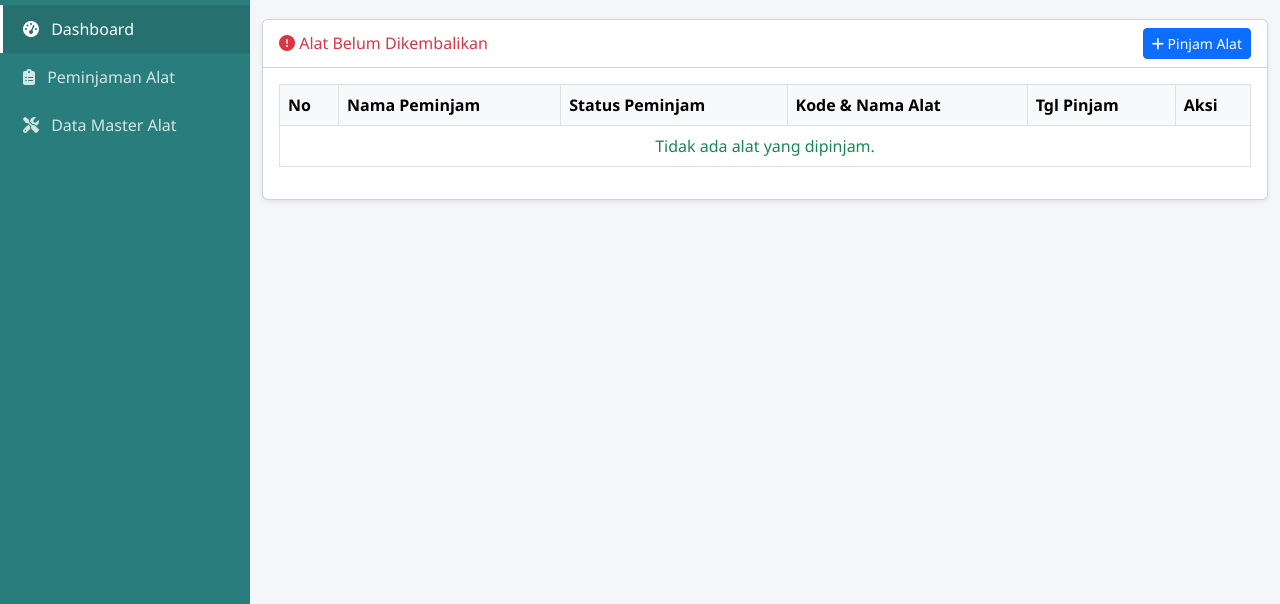
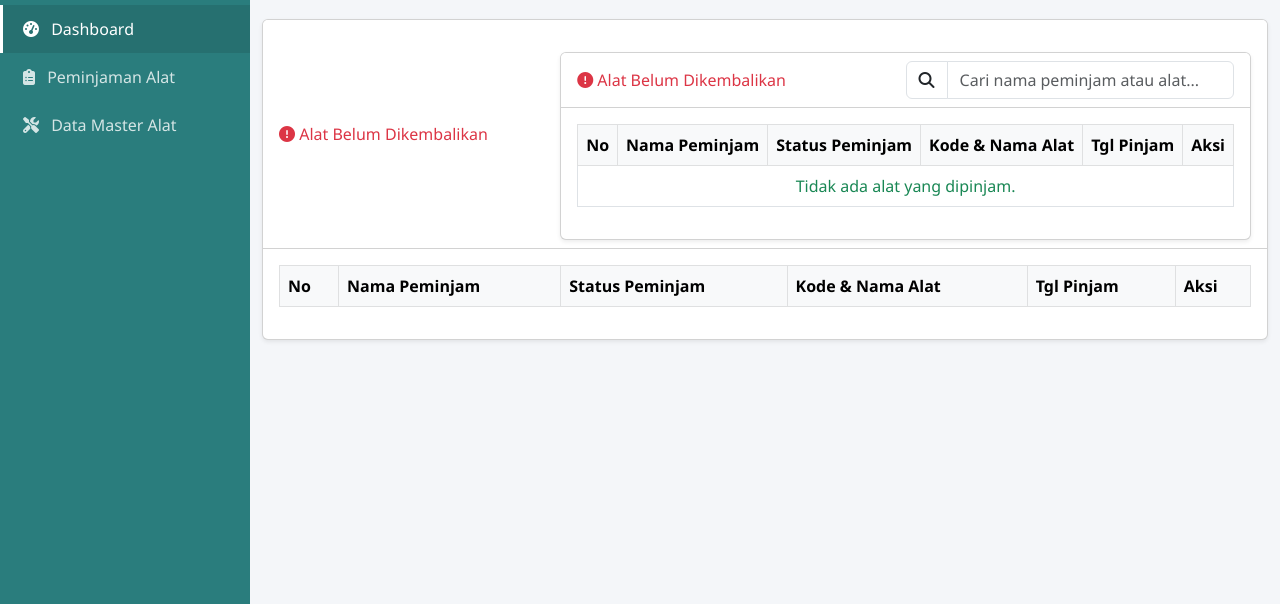
Before and after one commit to feryd760-blip/peminjaman-alat, a plain HTML site: page index.html in a window 1280 px wide. Shown: the part 196-800 px from the top of the page. Drawn offline with nearby package versions, Linux system fonts and the light colour scheme; no server answers.

Commit message:
Update index.html

```diff
--- a/index.html
+++ b/index.html
@@ -80,7 +80,35 @@
                 <div class="card shadow-sm mt-4">
                     <div class="card-header bg-white d-flex justify-content-between align-items-center">
                         <h6 class="mb-0 text-danger"><i class="fas fa-exclamation-circle"></i> Alat Belum Dikembalikan</h6>
-                        <button class="btn btn-primary btn-sm" onclick="bukaModalPinjam()"><i class="fas fa-plus"></i> Pinjam Alat</button>
+                                        <div class="card shadow-sm mt-4">
+                    <div class="card-header bg-white d-flex justify-content-between align-items-center">
+                        <h6 class="mb-0 text-danger"><i class="fas fa-exclamation-circle"></i> Alat Belum Dikembalikan</h6>
+
+                        <!-- KOLOM PENCARIAN BARU -->
+                        <div class="input-group w-50">
+                            <span class="input-group-text bg-white"><i class="fas fa-search"></i></span>
+                            <input type="text" class="form-control" id="searchDashboard" placeholder="Cari nama peminjam atau alat..." onkeyup="cariDashboard()">
+                        </div>
+
+                    </div>
+                    <div class="card-body">
+                        <div class="table-responsive">
+                            <table class="table table-bordered table-hover">
+                                <thead class="table-light">
+                                    <tr>
+                                        <th>No</th>
+                                        <th>Nama Peminjam</th>
+                                        <th>Status Peminjam</th>
+                                        <th>Kode & Nama Alat</th>
+                                        <th>Tgl Pinjam</th>
+                                        <th>Aksi</th>
+                                    </tr>
+                                </thead>
+                                <tbody id="tabelBelumKembali"></tbody>
+                            </table>
+                        </div>
+                    </div>
+                </div>
                     </div>
                     <div class="card-body">
                         <div class="table-responsive">
```
